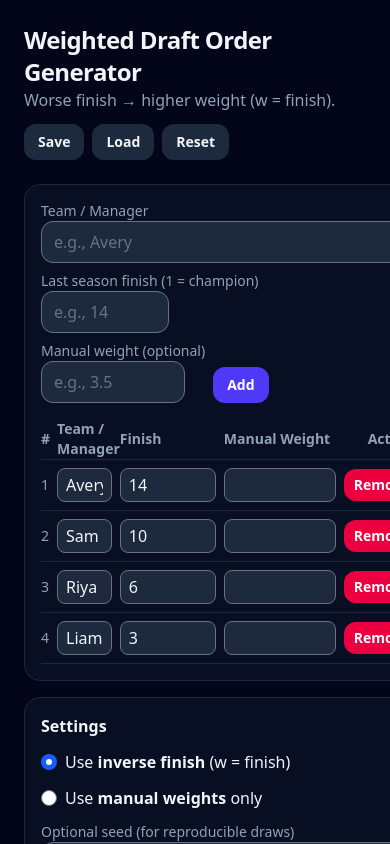
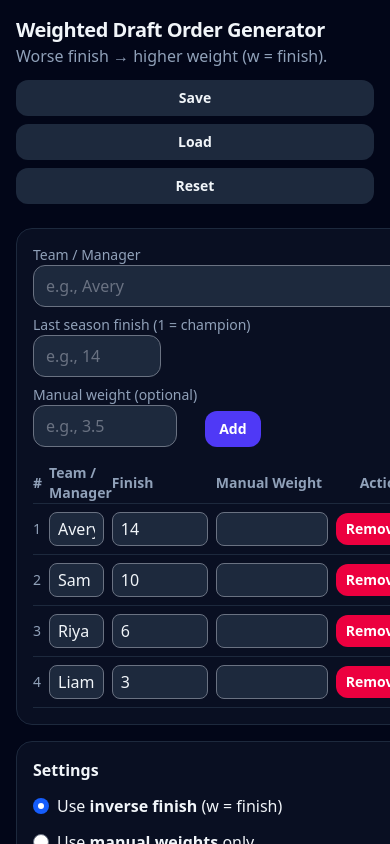
Before and after one commit to NavdeepHayer/Weighted-Draft-Order-Generator, a React (Vite) app: page / in a window 390 px wide. Shown: the top 844 px of the page. Built offline with nearby package versions, Linux system fonts and the light colour scheme.

Commit message:
ficing build errors

```diff
--- a/src/App.tsx
+++ b/src/App.tsx
@@ -61,20 +61,21 @@ function AppInner() {
   };
 
   return (
-    <div className="max-w-7xl mx-auto p-6 text-slate-100">
+    <div className="mx-auto max-w-7xl p-4 sm:p-6 text-slate-100">
       <header className="mb-6 flex flex-col gap-3 sm:flex-row sm:items-end sm:justify-between">
         <div>
-          <h1 className="text-2xl sm:text-3xl font-bold tracking-tight">
+          <h1 className="text-xl sm:text-3xl font-bold tracking-tight">
             Weighted Draft Order Generator
           </h1>
           <p className="text-slate-400">Worse finish → higher weight (w = finish).</p>
         </div>
-        <div className="flex gap-2">
+        <div className="flex flex-col sm:flex-row gap-2 w-full sm:w-auto">
           <Button
             onClick={() => {
               const ok = save();
               ok ? success("Saved ✓") : error("Save failed");
             }}
+            className="w-full sm:w-auto"
           >
             Save
           </Button>
@@ -91,6 +92,7 @@ function AppInner() {
                 info("Nothing saved yet");
               }
             }}
+            className="w-full sm:w-auto"
           >
             Load
           </Button>
@@ -103,6 +105,7 @@ function AppInner() {
               setRevealOpen(false);
               info("Reset");
             }}
+            className="w-full sm:w-auto"
           >
             Reset
           </Button>
@@ -150,11 +153,13 @@ function AppInner() {
 
       {/* Actions for reveal vs instant show */}
       {order.length > 0 && (
-        <div className="mt-4 flex flex-wrap gap-2">
-          <Button variant="primary" onClick={startReveal}>
+        <div className="mt-4 flex flex-col sm:flex-row flex-wrap gap-2">
+          <Button variant="primary" onClick={startReveal} className="w-full sm:w-auto">
             Start Live Reveal
           </Button>
-          <Button onClick={showFullOrderNow}>Show Full Order Now</Button>
+          <Button onClick={showFullOrderNow} className="w-full sm:w-auto">
+            Show Full Order Now
+          </Button>
         </div>
       )}
 
```
